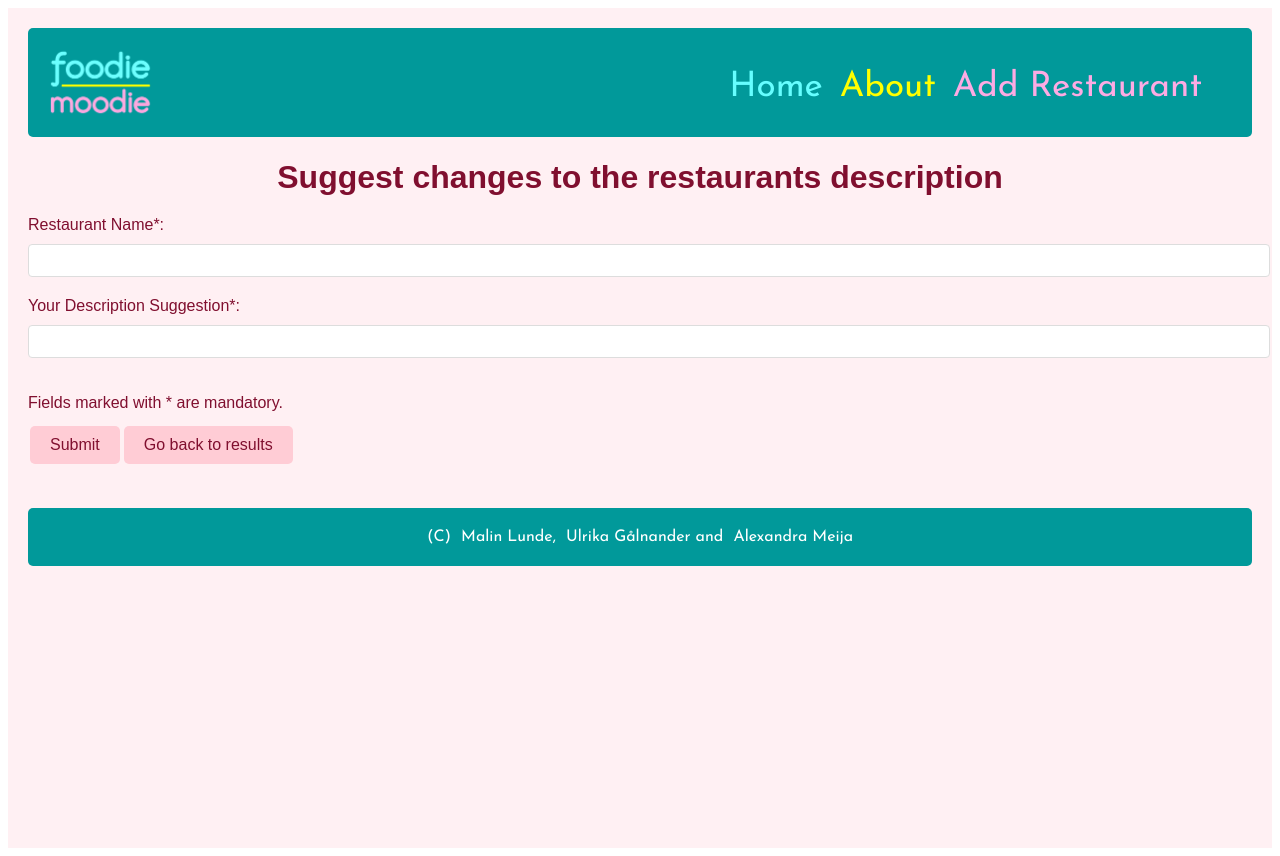
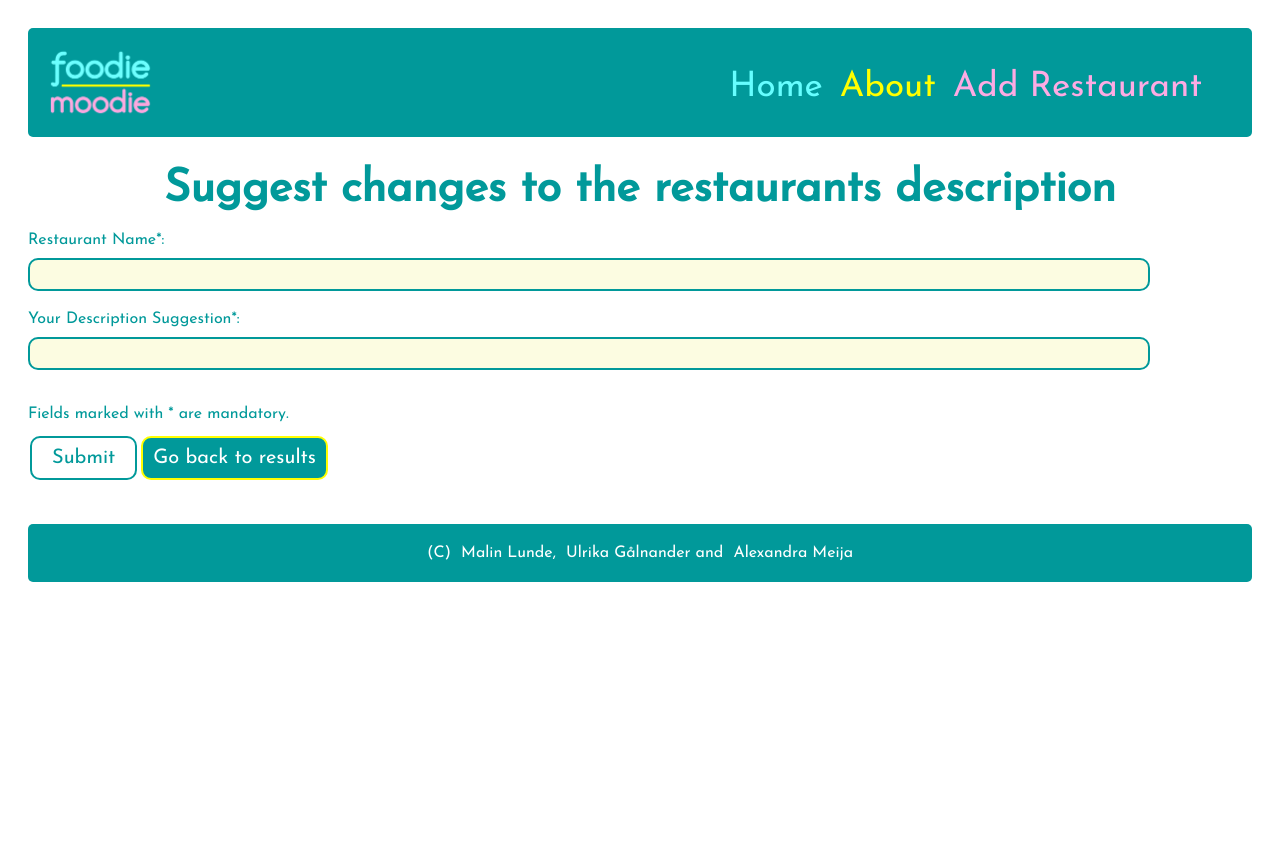
Before and after one commit to Technigo/final-boiler-plate-monorepo, a React (Vite) app in the folder frontend/: page /suggestion in a window 1280 px wide. Built offline with nearby package versions, Linux system fonts and the light colour scheme.

Commit message:
Got back moods in addrestaurant and other

```diff
--- a/frontend/src/App.jsx
+++ b/frontend/src/App.jsx
@@ -1,7 +1,6 @@
 import React from "react";
 import GlobalFonts from "./fonts/font";
 import { BrowserRouter, Routes, Route } from "react-router-dom";
-import Wrapper from "./components/wrapper";
 import Home from "./components/Home";
 import AboutPage from "./components/about";
 import MoodSelector from "./components/mood";
@@ -9,12 +8,12 @@ import ResultsComponent from "./components/result";
 import AddRestaurantForm from "./components/addRestaurantForm";
 import Suggestion from "./components/suggestion";
 import styled, { createGlobalStyle } from "styled-components";
-import Business from './components/occasions/business'; // Assuming you have this component created
-import Celebration from './components/occasions/celebration'; // Assuming you have this component created
-import Date from './components/occasions/date'; // Assuming you have this component created
-import Family from './components/occasions/family'; // Assuming you have this component created
-import Friends from './components/occasions/friends'; // Assuming you have this component created
-import Other from './components/occasions/other';
+import Business from "./components/occasions/business"; // Assuming you have this component created
+import Celebration from "./components/occasions/celebration"; // Assuming you have this component created
+import Date from "./components/occasions/date"; // Assuming you have this component created
+import Family from "./components/occasions/family"; // Assuming you have this component created
+import Friends from "./components/occasions/friends"; // Assuming you have this component created
+import Other from "./components/occasions/other";
 
 const GlobalStyle = createGlobalStyle`
 body {
@@ -25,7 +24,6 @@ body {
 const App = () => {
   return (
     <BrowserRouter>
-       <Wrapper>
       <GlobalFonts />
       <GlobalStyle />
       <Routes>
@@ -42,7 +40,6 @@ const App = () => {
         <Route path="/addrestaurant" element={<AddRestaurantForm />} />
         <Route path="/suggestion" element={<Suggestion />} />
       </Routes>
-      </Wrapper>
     </BrowserRouter>
   );
 };
--- a/frontend/src/components/Home.jsx
+++ b/frontend/src/components/Home.jsx
@@ -63,10 +63,9 @@ const Subheading = styled.h2`
     font-size: 30px;
   }
 `;
-//Jag vill ta bort denna men det går inte..
 const Intro = styled.p`
   font-size: 16px;
-  color: #800f2f;
+  color: #01999a;
   font-family: "JosefinSans";
   text-align: center;
 `;
--- a/frontend/src/components/addRestaurantForm.jsx
+++ b/frontend/src/components/addRestaurantForm.jsx
@@ -19,6 +19,14 @@ const StyledH1 = styled.h1`
   margin-bottom: 20px;
   color: #01999a;
   font-family: "JosefinSans";
+
+  @media ${tablet} {
+    font-size: 40px;
+  }
+
+  @media ${desktop} {
+    font-size: 45px;
+  }
 `;
 
 const StyledH2 = styled.h2`
@@ -27,7 +35,15 @@ const StyledH2 = styled.h2`
   text-align: center;
   display: block;
   margin-bottom: 5px;
-  font-size: 25px;
+  font-size: 20px;
+
+  @media ${tablet} {
+    font-size: 25px;
+  }
+
+  @media ${desktop} {
+    font-size: 30px;
+  }
 `;
 
 const StyledInput = styled.input`
@@ -146,7 +162,6 @@ const AddRestaurantForm = () => {
           onChange={handleChange}
           required
         />
-
         <FormLabel>Address:</FormLabel>
         <StyledInput
           type="text"
@@ -154,7 +169,6 @@ const AddRestaurantForm = () => {
           value={formData.address}
           onChange={handleChange}
         />
-
         <FormLabel>Zipcode:</FormLabel>
         <StyledInput
           type="number"
@@ -162,7 +176,6 @@ const AddRestaurantForm = () => {
           value={formData.zipcode}
           onChange={handleChange}
         />
-
         <FormLabel>City*:</FormLabel>
         <StyledInput
           type="text"
@@ -171,7 +184,6 @@ const AddRestaurantForm = () => {
           onChange={handleChange}
           required
         />
-
         <FormLabel>Country:</FormLabel>
         <StyledInput
           type="text"
@@ -179,7 +191,6 @@ const AddRestaurantForm = () => {
           value={formData.country}
           onChange={handleChange}
         />
-
         <FormLabel>Borough:</FormLabel>
         <StyledInput
           type="text"
@@ -187,7 +198,6 @@ const AddRestaurantForm = () => {
           value={formData.borough}
           onChange={handleChange}
         />
-
         <FormLabel>Cuisine*:</FormLabel>
         <StyledInput
           type="text"
@@ -196,7 +206,6 @@ const AddRestaurantForm = () => {
           onChange={handleChange}
           required
         />
-
         {/* Occasion checkboxes */}
         <StyledOccasionsContainer>
           <FormLabel>
@@ -207,18 +216,20 @@ const AddRestaurantForm = () => {
               {option}
               <input
                 type="checkbox"
-                name="occasion"
+                name="mood"
                 value={option}
-                checked={formData.occasion.includes(option)}
+                checked={formData.mood.includes(option)}
                 onChange={handleChange}
                 required
-              ></input>
+              />
             </label>
           ))}
         </StyledOccasionsContainer>
-        {/* Mood checkboxes */}
+        <br></br> <br></br>
         <StyledMoodsContainer>
-          <FormLabel>Tick the boxes with suiting moods*:</FormLabel>
+          <FormLabel>
+            Tick the boxes with suiting moods*: <br></br> <br></br>
+          </FormLabel>
           {moods.map((option, index) => (
             <label key={index}>
               {option}
@@ -233,7 +244,7 @@ const AddRestaurantForm = () => {
             </label>
           ))}
         </StyledMoodsContainer>
-
+        <br></br> <br></br>
         <FormLabel>Your description of the restaurant*:</FormLabel>
         <StyledInput
           type="text"
@@ -242,7 +253,6 @@ const AddRestaurantForm = () => {
           onChange={handleChange}
           required
         />
-
         <FormLabel>Website URL:</FormLabel>
         <StyledInput
           type="text"
@@ -250,7 +260,6 @@ const AddRestaurantForm = () => {
           value={formData.url}
           onChange={handleChange}
         />
-
         <FormLabel>Your name:</FormLabel>
         <StyledInput
           type="text"
@@ -258,7 +267,6 @@ const AddRestaurantForm = () => {
           value={formData.name}
           onChange={handleChange}
         />
-
         <FormLabel>Your e-mail (in case we need some more info):</FormLabel>
         <StyledInput
           type="email"
@@ -266,10 +274,8 @@ const AddRestaurantForm = () => {
           value={formData.email}
           onChange={handleChange}
         />
-
         {/* Hidden input for redirection and multiple email addresses */}
         <input type="hidden" name="_cc" value="foodiemoodieappen@gmail.com" />
-
         <StyledParagraph>Fields marked with * are mandatory.</StyledParagraph>
         <Button type="submit">Submit</Button>
       </form>
--- a/frontend/src/components/footer.jsx
+++ b/frontend/src/components/footer.jsx
@@ -4,7 +4,6 @@ import styled from "styled-components";
 const tablet = `(min-width: 640px)`;
 const desktop = `(min-width: 1007px)`;
 
-// Create a styled component for the footer
 const FooterContainer = styled.footer`
   background-color: #01999a;
   padding: 2px;
--- a/frontend/src/components/mood.jsx
+++ b/frontend/src/components/mood.jsx
@@ -1,8 +1,8 @@
 import React, { useEffect, useState } from "react";
-import Navbar from "./navbar"; // Ensure the path is correct
-import Footer from "./footer"; // Ensure the path is correct
+import Navbar from "./navbar";
+import Footer from "./footer";
 import styled from "styled-components";
-import { useRestaurantStore } from "../stores/restaurantStore"; // Ensure the path is correct
+import { useRestaurantStore } from "../stores/restaurantStore";
 import { Link, useNavigate } from "react-router-dom";
 import { useLocation } from "react-router-dom";
 
--- a/frontend/src/components/navbar.jsx
+++ b/frontend/src/components/navbar.jsx
@@ -16,7 +16,7 @@ const FMLogo = styled.img`
     height: 90px;
     width: auto;
   }
-  /* &:hover { Ändra till annan logga vid hover
+  /* &:hover { ev Ändra till annan logga vid hover
     content: url('')
   } */
 `;
--- a/frontend/src/components/result.jsx
+++ b/frontend/src/components/result.jsx
@@ -243,12 +243,12 @@ const MoreLink = styled.a`
 const AgreeButton = styled.button`
   background-color: white;
   color: #01999a;
-  padding: 5px 10px; /* Adjust padding as needed */
+  padding: 5px 10px;
   border: none;
   border-radius: 5px;
   cursor: pointer;
   font-size: 14px;
-  margin-right: 10px; /* Add margin to separate from count */
+  margin-right: 10px;
   transition-duration: 0.4s;
 
   &:hover {
--- a/frontend/src/components/suggestion.jsx
+++ b/frontend/src/components/suggestion.jsx
@@ -1,67 +1,72 @@
-import React, { useState } from 'react'; // Import useState here
-import Navbar from './navbar';
-import Footer from './footer';
-import styled from 'styled-components';
+import React, { useState } from "react"; // Import useState here
+import Navbar from "./navbar";
+import Footer from "./footer";
+import styled from "styled-components";
 import { Link } from "react-router-dom";
+
+const tablet = `(min-width: 640px)`;
+const desktop = `(min-width: 1007px)`;
 
 const PageContainer = styled.div`
   margin: 0 auto;
   padding: 20px;
-  background-color: #FFF0F3; /* Your chosen color */
-  min-height: 100vh; /* Make sure it covers the full height of the viewport */
+  background-color: white;
+  min-height: 100vh;
 `;
 
 const StyledH1 = styled.h1`
-text-align: center; /* Centers the title text */
-margin-bottom: 20px; /* Adds some space between the title and the buttons */
-color: #800F2F;
-font-family: Montserrat, sans-serif;
-`;
+  text-align: center;
+  margin-bottom: 20px;
+  color: #01999a;
+  font-family: "JosefinSans";
 
-const StyledH2 = styled.h2`
-color: #800F2F;
-font-family: Montserrat, sans-serif;
-display: block; /* Ensures each label is on a new line */
-margin-bottom: 5px; /* Space above each input */
-font-size: 16px;
+  @media ${tablet} {
+    font-size: 35px;
+  }
+
+  @media ${desktop} {
+    font-size: 45px;
+  }
 `;
 
 const StyledInput = styled.input`
-  color: #800F2F;
-  font-family: Montserrat, sans-serif;
+  color: #01999a;
+  font-family: "JosefinSans";
   text-align: left;
-  margin-top: 5px; /* Adds spacing between the label text and the input box */
-  margin-bottom: 20px; /* Space below each input */
-  width: 100%;
+  margin-top: 5px;
+  margin-bottom: 20px;
+  width: 90%;
   padding: 8px;
-  border: 1px solid #ddd;
-  border-radius: 4px;
+  border: 2px solid #01999a;
+  border-radius: 10px;
+  background-color: #fcfce1;
 `;
 
 const FormLabel = styled.label`
-  color: #800F2F;
-  font-family: Montserrat, sans-serif;
-  display: block; /* Ensures each label is on a new line */
-  margin-bottom: 5px; /* Space above each input */
+  color: #01999a;
+  font-family: "JosefinSans";
+  display: block;
+  margin-bottom: 5px;
 `;
 
 const Button = styled.button`
-background-color: #FFCCD5;
-  color: #800F2F;
-  padding: 10px 20px; /* Some padding */
-  border: none; /* No border */
-  border-radius: 5px; /* Rounded corners */
-  cursor: pointer; /* Pointer/hand icon */
-  text-align: center; /* Center the text */
-  text-decoration: none; /* No underline */
-  display: inline-block; /* Inline block element */
-  font-size: 16px; /* Font size */
-  margin: 4px 2px; /* Margin around the button */
-  transition-duration: 0.4s; /* Transition for hover effect */
+  background-color: white;
+  color: #01999a;
+  font-family: "JosefinSans";
+  padding: 10px 20px;
+  border: 2px solid #01999a;
+  border-radius: 10px;
+  cursor: pointer;
+  text-align: center;
+  text-decoration: none;
+  display: inline-block;
+  font-size: 20px;
+  margin: 4px 2px;
+  transition-duration: 0.2s;
 
   &:hover {
-    background-color: #FF8FA3;
-    color: #590D22;
+    background-color: #01999a;
+    color: white;
   }
 
   &:active {
@@ -70,29 +75,30 @@ background-color: #FFCCD5;
 `;
 
 const StyledParagraph = styled.p`
-  color: #800F2F; /* Example color */
-  font-family: Montserrat, sans-serif; /* Montserrat font */
-  text-align: left; /* Text aligned to the left */
-  margin-bottom: 10px; /* Space below the paragraph */
+  color: #01999a;
+  font-family: "JosefinSans";
+  text-align: left;
+  margin-bottom: 10px;
 `;
 
 const BackButton = styled.button`
-background-color: #FFCCD5;
-  color: #800F2F;
-  padding: 10px 20px; /* Some padding */
-  border: none; /* No border */
-  border-radius: 5px; /* Rounded corners */
-  cursor: pointer; /* Pointer/hand icon */
-  text-align: center; /* Center the text */
-  text-decoration: none; /* No underline */
-  display: inline-block; /* Inline block element */
-  font-size: 16px; /* Font size */
-  margin: 4px 2px; /* Margin around the button */
-  transition-duration: 0.4s; /* Transition for hover effect */
+  background-color: #01999a;
+  color: white;
+  font-family: "JosefinSans";
+  padding: 10px 10px;
+  border: 2px solid yellow;
+  border-radius: 10px;
+  cursor: pointer;
+  text-align: center;
+  text-decoration: none;
+  display: inline-block;
+  font-size: 20px;
+  margin: 4px 2px;
+  transition-duration: 0.4s;
 
   &:hover {
-    background-color: #FF8FA3;
-    color: #590D22;
+    background-color: white;
+    color: #01999a;
   }
 
   &:active {
@@ -102,8 +108,8 @@ background-color: #FFCCD5;
 
 const Suggestion = () => {
   const [formData, setFormData] = useState({
-        restaurantName: '',
-        description: ''
+    restaurantName: "",
+    description: "",
   });
 
   const handleChange = (e) => {
@@ -143,9 +149,7 @@ const Suggestion = () => {
         <StyledParagraph>Fields marked with * are mandatory.</StyledParagraph>
         <Button type="submit">Submit</Button>
         <Link to="/result">
-                    <BackButton>
-                        Go back to results
-                    </BackButton>
+          <BackButton>Go back to results</BackButton>
         </Link>
       </form>
       <Footer />
--- a/frontend/src/components/wrapper.jsx
+++ /dev/null
@@ -1,5 +0,0 @@
-import styled from "styled-components";
-
-const Wrapper = styled.div``;
-
-export default Wrapper;
--- a/frontend/src/stores/restaurantStore.jsx
+++ b/frontend/src/stores/restaurantStore.jsx
@@ -1,10 +1,10 @@
-import { create } from 'zustand';
+import { create } from "zustand";
 
 const capitalizeFirstLetter = (string) => {
   return string.charAt(0).toUpperCase() + string.slice(1).toLowerCase();
-}
+};
 
-const apiURL = 'http://localhost:3000/api/restaurants/search';
+const apiURL = "http://localhost:3000/api";
 
 export const useRestaurantStore = create((set) => ({
   category: [],
@@ -18,38 +18,38 @@ export const useRestaurantStore = create((set) => ({
   fetchCategory: async () => {
     try {
       const { selectedCategory } = useRestaurantStore.getState();
-      console.log('Selected Category:', selectedCategory);
+      console.log("Selected Category:", selectedCategory);
 
-      const response = await fetch('http://localhost:3000/api/category');
+      const response = await fetch("http://localhost:3000/api/category");
       if (!response.ok) {
-        throw new Error('Failed to fetch category');
+        throw new Error("Failed to fetch category");
       }
 
       const data = await response.json();
 
-
       // Normalize and set unique categories
-    const uniqueCategory = Array.from(new Set(data.map((item) => capitalizeFirstLetter(item.trim()))));
+      const uniqueCategory = Array.from(
+        new Set(data.map((item) => capitalizeFirstLetter(item.trim())))
+      );
 
       set({ category: uniqueCategory });
       return uniqueCategory;
     } catch (error) {
-    console.error('Error fetching category:', error);
+      console.error("Error fetching category:", error);
       throw error;
     }
   },
 
   setSelectedCategory: (category) => {
-  console.log('Setting selected category:', category);
+    console.log("Setting selected category:", category);
     set({ selectedCategory: category });
   },
 
-
   fetchOccasions: async () => {
     try {
-      const response = await fetch('http://localhost:3000/api/occasion');
+      const response = await fetch("http://localhost:3000/api/occasion");
       if (!response.ok) {
-        throw new Error('Failed to fetch occasions');
+        throw new Error("Failed to fetch occasions");
       }
 
       let data = await response.json();
@@ -58,81 +58,99 @@ setSelectedCategory: (category) => {
       data = data.map((item) => capitalizeFirstLetter(item.trim()));
 
       // Filter out the misspelled 'relatonship' occasion
-      data = data.filter((item) => item.toLowerCase() !== 'celebrate a relatonship anniversary');
+      data = data.filter(
+        (item) => item.toLowerCase() !== "celebrate a relatonship anniversary"
+      );
 
       // Remove duplicates
       const uniqueData = Array.from(new Set(data));
 
       set({ occasions: uniqueData });
-
     } catch (error) {
-      console.error('Error fetching occasions:', error);
+      console.error("Error fetching occasions:", error);
     }
   },
 
   // Update the selected occasion
   setSelectedOccasion: (occasion) => {
-    console.log('Setting selected occasion:', occasion);
+    console.log("Setting selected occasion:", occasion);
     set({ selectedOccasion: occasion });
   },
 
   fetchMoods: async () => {
     try {
       set({ selectedMoods: [] });
-       const { selectedOccasion, selectedCategory } = useRestaurantStore.getState();
-       console.log('Fetching moods for occasion and category:', selectedOccasion, selectedCategory);
+      const { selectedOccasion, selectedCategory } =
+        useRestaurantStore.getState();
+      console.log(
+        "Fetching moods for occasion and category:",
+        selectedOccasion,
+        selectedCategory
+      );
       const response = await fetch(
-      `${apiURL}/mood?occasion=${encodeURIComponent(selectedOccasion)}&category=${encodeURIComponent(selectedCategory)}`
+        `${apiURL}/mood?occasion=${encodeURIComponent(
+          selectedOccasion
+        )}&category=${encodeURIComponent(selectedCategory)}`
       );
 
       if (!response.ok) {
-         throw new Error('Failed to fetch moods');
+        throw new Error("Failed to fetch moods");
       }
 
       const moods = await response.json();
       // You might want to transform the moods data similarly to occasions
       // For example, if you want to capitalize the first letter:
-      const capitalizedMoods = moods.map((mood) => capitalizeFirstLetter(mood.trim()));
+      const capitalizedMoods = moods.map((mood) =>
+        capitalizeFirstLetter(mood.trim())
+      );
 
-      console.log('Fetched moods:', capitalizedMoods);
+      console.log("Fetched moods:", capitalizedMoods);
 
       set({ moods: capitalizedMoods });
-
     } catch (error) {
-       console.error('Error fetching moods:', error);
+      console.error("Error fetching moods:", error);
     }
   },
 
   fetchMoodsForOccasion: async (occasion) => {
     try {
       set({ selectedMoods: [] });
-      console.log('Fetching moods for occasion:', occasion);
-      const response = await fetch(`http://localhost:3000/api/mood?occasion=${encodeURIComponent(occasion)}`);
+      console.log("Fetching moods for occasion:", occasion);
+      const response = await fetch(
+        `http://localhost:3000/api/mood?occasion=${encodeURIComponent(
+          occasion
+        )}`
+      );
       if (!response.ok) {
-        throw new Error('Failed to fetch moods for occasion');
+        throw new Error("Failed to fetch moods for occasion");
       }
 
       const moods = await response.json();
-      const capitalizedMoods = moods.map((mood) => capitalizeFirstLetter(mood.trim()));
+      const capitalizedMoods = moods.map((mood) =>
+        capitalizeFirstLetter(mood.trim())
+      );
 
-      console.log('Fetched moods:', capitalizedMoods);
+      console.log("Fetched moods:", capitalizedMoods);
 
       set({ moods: capitalizedMoods });
-
     } catch (error) {
-      console.error('Error fetching moods for occasion:', error);
+      console.error("Error fetching moods for occasion:", error);
     }
   },
 
-  setSelectedMoods: (mood) => set((state) => {
-    console.log('Setting selected moods:', mood);
+  setSelectedMoods: (mood) =>
+    set((state) => {
+      console.log("Setting selected moods:", mood);
       const isSelected = state.selectedMoods.includes(mood);
 
       // If the mood is already selected, remove it from the array
       if (isSelected) {
-    return { selectedMoods: state.selectedMoods.filter(selectedMood => selectedMood !== mood) };
+        return {
+          selectedMoods: state.selectedMoods.filter(
+            (selectedMood) => selectedMood !== mood
+          ),
+        };
       }
-
 
       // If less than 3 moods are selected, add the new mood
       if (state.selectedMoods.length < 3) {
@@ -146,22 +164,22 @@ setSelectedCategory: (category) => {
   // Fetch results based on selected occasion and moods
   fetchResults: async () => {
     try {
-    console.log('Fetching results...');
-    const { selectedCategory, selectedOccasion, selectedMoods } = useRestaurantStore.getState();
-    console.log('Selected Category:', selectedCategory);
-    console.log('Selected Occasion:', selectedOccasion);
-    console.log('Selected Moods:', selectedMoods);
+      console.log("Fetching results...");
+      const { selectedCategory, selectedOccasion, selectedMoods } =
+        useRestaurantStore.getState();
+      console.log("Selected Category:", selectedCategory);
+      console.log("Selected Occasion:", selectedOccasion);
+      console.log("Selected Moods:", selectedMoods);
 
-
-    const apiURL = 'http://localhost:3000/api/restaurants/search';
+      const apiURL = "http://localhost:3000/api/restaurants/search";
       const queryParams = new URLSearchParams({
         category: selectedCategory,
         occasion: selectedOccasion,
-      mood: selectedMoods.join(',')
+        mood: selectedMoods.join(","),
       });
 
       const url = `${apiURL}?${queryParams}`;
-    console.log('Fetching from URL:', url);
+      console.log("Fetching from URL:", url);
 
       const response = await fetch(url);
       if (!response.ok) {
@@ -172,7 +190,7 @@ setSelectedCategory: (category) => {
       const results = await response.json();
       useRestaurantStore.setState({ results });
     } catch (error) {
-    console.error('Error fetching search results:', error);
+      console.error("Error fetching search results:", error);
     }
   },
 }));
```
Lines whose indentation alone changed are shown as unchanged.
